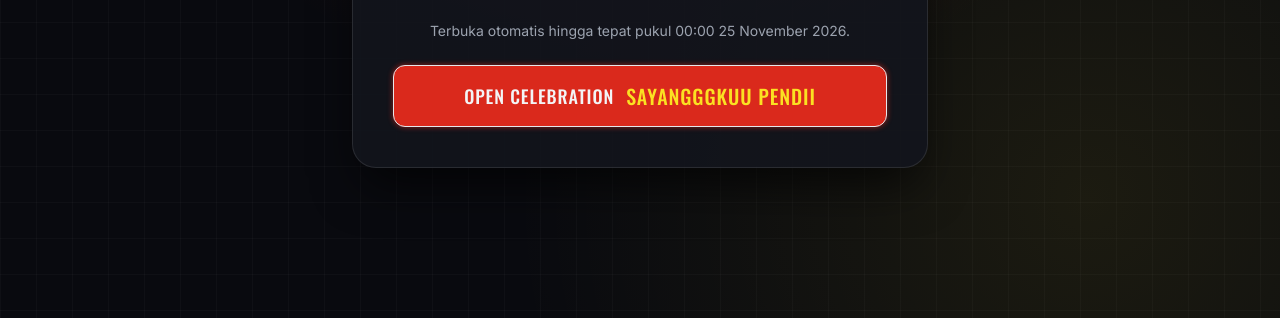
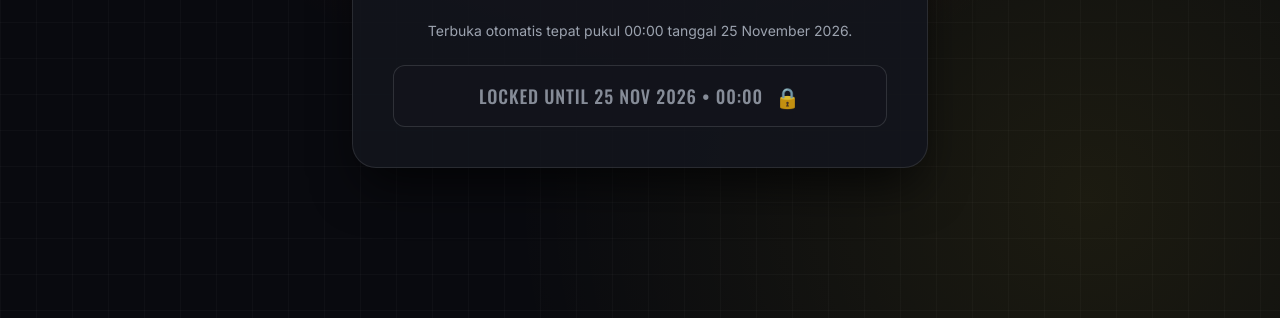
Before and after one commit to annisamarch/25niv26, a plain HTML site: page index.html in a window 1280 px wide. Shown: the part 482-800 px from the top of the page. Drawn offline with nearby package versions, Linux system fonts and the light colour scheme.

Commit message:
Update index.html true lockUntilZero

```diff
--- a/index.html
+++ b/index.html
@@ -431,7 +431,7 @@
       targetDate: "2026-11-25T00:00:00",
 
       // TRUE = Tombol terkunci ketat sampai hitungan mundur mencapai 00:00:00:00
-      lockUntilZero: false,
+      lockUntilZero: true,
 
       // Opsional: Path file MP3 lagu Happy Birthday (jika tidak ada, otomatis pakai melodi bawaan)
       audioSrc: "./happy-birthday.mp3",
```
